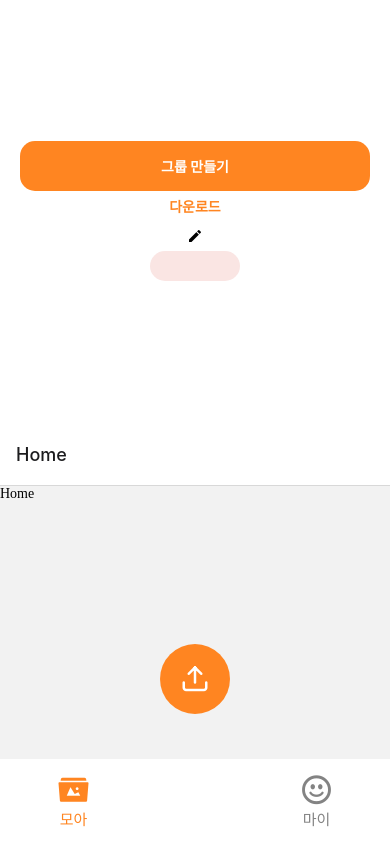
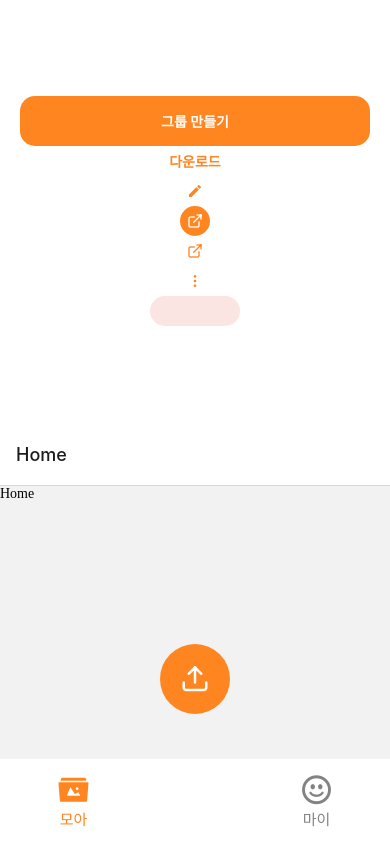
Before and after one commit to yelim99/MOA, a React Native app in the folder moa/: screen / in a window 390 px wide. Built offline with nearby package versions, Linux system fonts and the light colour scheme.

Commit message:
:sparkles:[Feat] #S11P31A602-211 #in-progress 아이콘이 있는 버튼 생성

```diff
--- a/moa/src/components/common/button/ButtonTest.tsx
+++ b/moa/src/components/common/button/ButtonTest.tsx
@@ -3,7 +3,7 @@ import React from 'react';
 import {View} from 'react-native';
 import Button from './Button';
 import Icon from 'react-native-vector-icons/MaterialIcons';
-
+import {IconButton} from './IconButton';
 const ButtonTest = () => {
   return (
     <View style={{flex: 1, justifyContent: 'center', alignItems: 'center'}}>
@@ -24,14 +24,31 @@ const ButtonTest = () => {
         onPress={() => console.log('다운로드 버튼 눌림')}
       />
 
-      {/* 아이콘만 있는 버튼 예시 */}
-      <Button
-        icon={<Icon name="edit" size={16} color="maindarkorange" />}
-        content="icon"
+      {/* 아이콘 버튼 예시  */}
+      <IconButton
         backcolor="white"
-        onPress={() => console.log('아이콘 버튼 눌림')}
+        iconName="edit"
+        iconSet="Material"
+        onPress={() => console.log('편집 아이콘 버튼 눌렀음')}
+      ></IconButton>
+      <IconButton
+        backcolor="maindarkorange"
+        iconSet="Feather"
+        iconName="external-link"
+        onPress={() => console.log('공유하기 아이콘 버튼 눌렀음')}
       />
-
+      <IconButton
+        backcolor="white"
+        iconSet="Feather"
+        iconName="external-link"
+        onPress={() => console.log('공유하기 아이콘 버튼 눌렀음')}
+      />
+      <IconButton
+        backcolor="white"
+        iconSet="Feather"
+        iconName="more-vertical"
+        onPress={() => console.log('점점점 아이콘 ')}
+      ></IconButton>
       {/* 색상 선택 버튼 예시 */}
       <Button
         content="colorSelect"
--- /dev/null
+++ b/moa/src/components/common/button/IconButton.tsx
@@ -0,0 +1,52 @@
+// src/components/common/button/IconButton.tsx
+import React from 'react';
+import {TouchableOpacityProps} from 'react-native';
+import styled, {css, useTheme} from 'styled-components/native';
+import MaterialIcon from 'react-native-vector-icons/MaterialIcons';
+import FeatherIcon from 'react-native-vector-icons/Feather';
+
+interface IconButtonProps extends TouchableOpacityProps {
+  iconName: string;
+  iconSet?: 'Material' | 'Feather';
+  backcolor?: 'white' | 'maindarkorange';
+  onPress?: () => void;
+}
+
+const StyledIconButton = styled.TouchableOpacity<{backcolor: string}>`
+  background-color: ${({backcolor, theme}) =>
+    backcolor === 'maindarkorange'
+      ? theme.colors.maindarkorange
+      : theme.colors.white};
+  border-radius: 50px;
+  width: 30px;
+  height: 30px;
+  align-items: center;
+  justify-content: center;
+`;
+
+const ButtonIcon = styled.View`
+  align-items: center;
+  justify-content: center;
+`;
+
+export const IconButton: React.FC<IconButtonProps> = ({
+  iconName,
+  iconSet = 'Material',
+  backcolor = 'white',
+  onPress,
+  ...props
+}) => {
+  const theme = useTheme();
+  const IconComponent = iconSet === 'Feather' ? FeatherIcon : MaterialIcon;
+  return (
+    <StyledIconButton backcolor={backcolor} onPress={onPress} {...props}>
+      <ButtonIcon>
+        <IconComponent
+          name={iconName}
+          size={16}
+          color={backcolor === 'white' ? theme.colors.maindarkorange : 'white'}
+        />
+      </ButtonIcon>
+    </StyledIconButton>
+  );
+};
```
